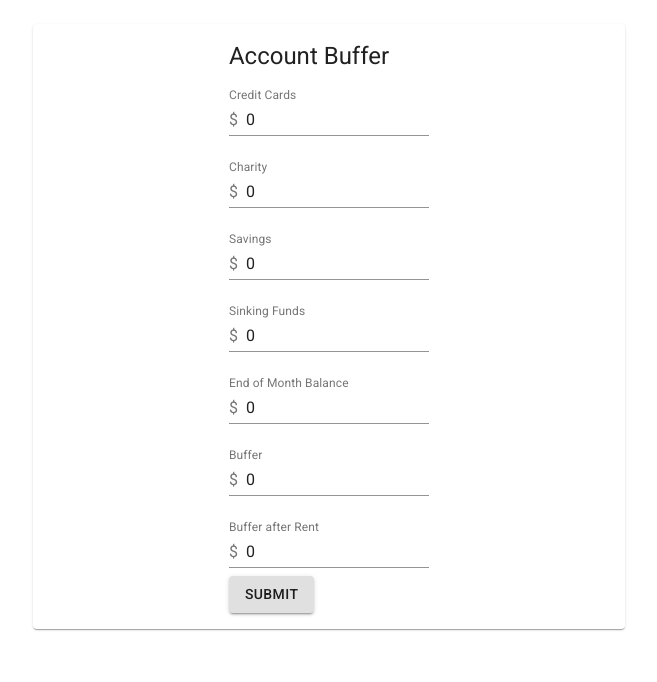
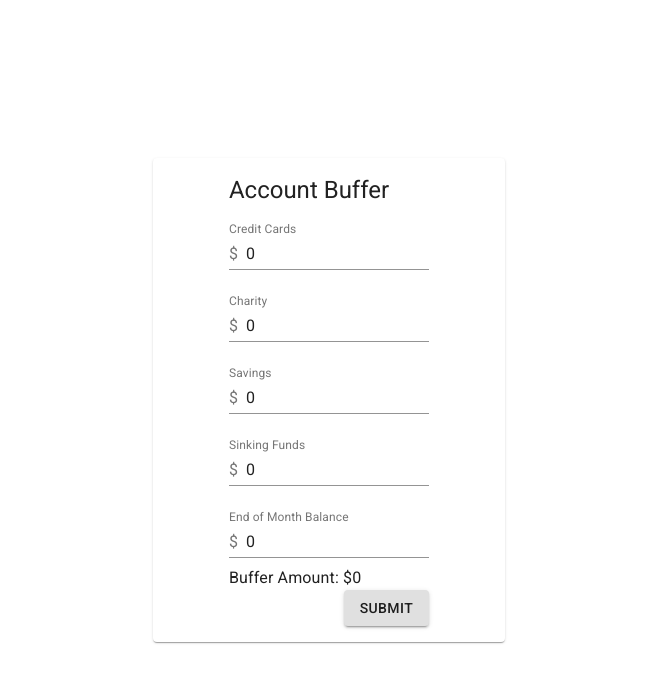
Before and after one commit to Brandt-Bowling/Account-Ledger, a React (Create React App) app: page / in a window 1280 px wide. Shown: the top 682 px of the page, without its empty margins (311-968 px from the left). Built offline with nearby package versions, Linux system fonts and the light colour scheme.

Commit message:
Totals working, centered layout working

```diff
--- a/src/App.tsx
+++ b/src/App.tsx
@@ -12,15 +12,18 @@ import Button from "@material-ui/core/Button";
 const useStyles = makeStyles({
   container: {
     padding: 24,
-    maxWidth: "50vw"
+    minWidth: "200px",
+    maxWidth: "400px",
+    minHeight: "100vh"
   },
   paper: {
-    //   marginTop: "30%",
-    //   width: 400,
-    //   height: 400
     padding: 24
   }
 });
+
+type CategoryEntry = {
+  [key: string]: { amount: string };
+};
 
 const App: React.FC = () => {
   const classes = useStyles();
@@ -29,34 +32,40 @@ const App: React.FC = () => {
     "Charity",
     "Savings",
     "Sinking Funds",
-    "End of Month Balance",
-    "Buffer",
-    "Buffer after Rent"
+    "End of Month Balance"
   ];
-  const initialState = inputs.map(input => {
-    return { name: input, amount: 0 };
+  let initialState: CategoryEntry = {};
+
+  // The following will output the shape {Credit Cards: {amount: 0}} ect..
+  inputs.forEach(input => {
+    initialState[input] = { amount: "0" };
   });
 
   const [entries, setEntry] = useState(initialState);
+  const [totalAmount, setTotalAmount] = useState(0);
 
   const handleChange = (value: string, name: string) => {
-    console.warn(`value: `, value);
-    console.warn(`name: `, name);
     setEntry(prevEntries => {
-      return { ...prevEntries, [name]: value };
+      return { ...prevEntries, [name]: { amount: value } };
     });
   };
 
   const handleSubmit = (event: React.FormEvent<HTMLFormElement>) => {
-    // const value;
-    console.warn(event.target);
-    console.warn(event.currentTarget);
     event.preventDefault();
+    const total = Object.keys(entries).reduce((previousValue, currentValue) => {
+      return parseInt(entries[currentValue].amount) + previousValue;
+    }, 0);
+    setTotalAmount(total);
   };
 
   return (
     <Grid container justify="center">
-      <Grid container className={classes.container} justify="center">
+      <Grid
+        container
+        alignItems="center"
+        className={classes.container}
+        justify="center"
+      >
         <Grid item xs={12}>
           <Paper className={classes.paper}>
             <Grid container justify="center" spacing={2}>
@@ -64,15 +73,18 @@ const App: React.FC = () => {
                 <Grid item xs={12}>
                   <Typography variant="h5">Account Buffer</Typography>
                 </Grid>
-                {inputs.map((name, index) => (
-                  <Label
-                    key={name}
-                    name={name}
-                    amount={entries[index].amount}
-                    handleChange={handleChange}
-                  ></Label>
-                ))}
-                <Grid item xs={12}>
+                {Object.keys(entries).map(entry => {
+                  return (
+                    <Label
+                      key={entry}
+                      name={entry}
+                      value={entries[entry].amount}
+                      handleChange={handleChange}
+                    />
+                  );
+                })}
+                <ResultLabel name="Buffer Amount" amount={totalAmount} />
+                <Grid container item xs={12} justify="flex-end">
                   <Button type="submit" variant="contained">
                     Submit
                   </Button>
@@ -88,7 +100,7 @@ const App: React.FC = () => {
 
 const Label = (props: {
   name: string;
-  amount: number;
+  value: string;
   handleChange: (value: string, name: string) => void;
 }) => {
   return (
@@ -101,7 +113,7 @@ const Label = (props: {
         fullWidth
         text-align="right"
         label={props.name}
-        value={props.amount}
+        value={props.value}
         onChange={(e: React.ChangeEvent<HTMLInputElement>) =>
           props.handleChange(e.target.value, props.name)
         }
@@ -112,4 +124,14 @@ const Label = (props: {
   );
 };
 
+const ResultLabel = (props: { name: string; amount: number }) => {
+  return (
+    <Grid item xs={12}>
+      <Typography component="p">
+        {props.name}: ${props.amount}
+      </Typography>
+    </Grid>
+  );
+};
+
 export default App;
```
